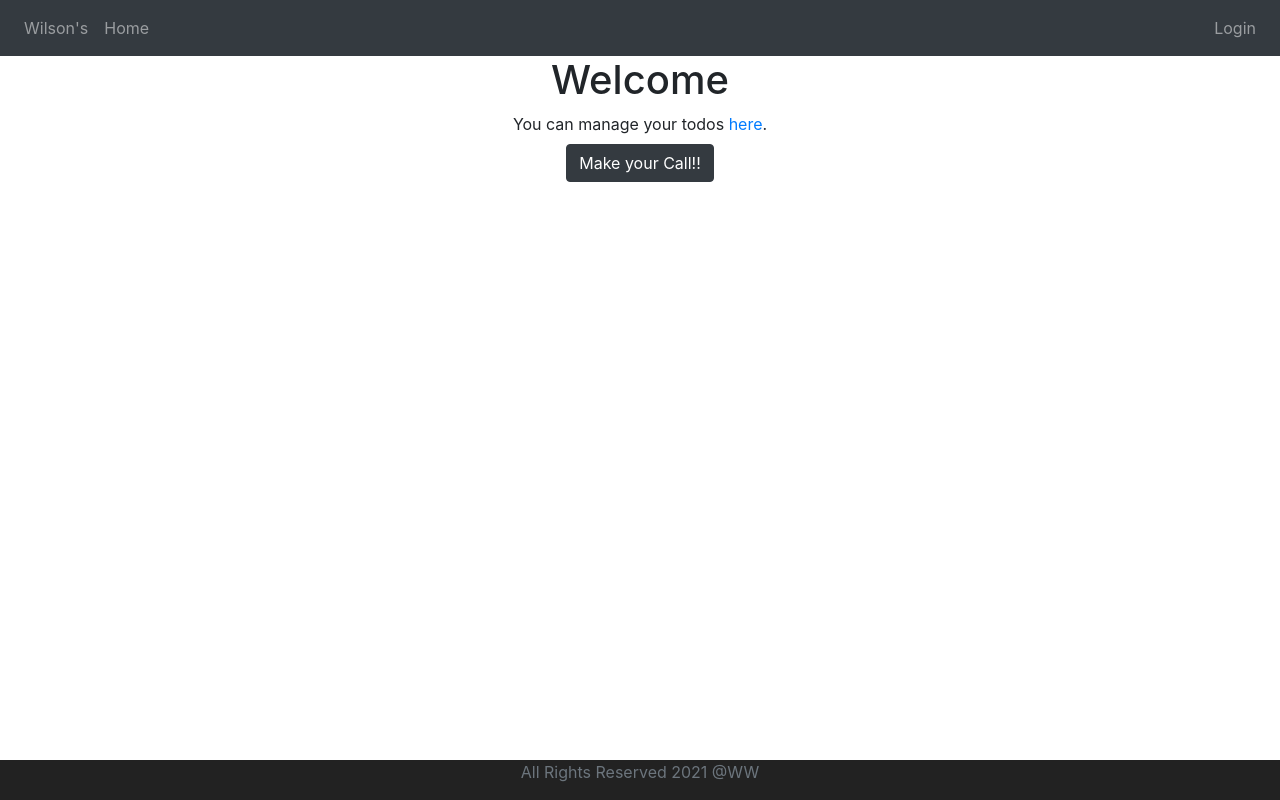
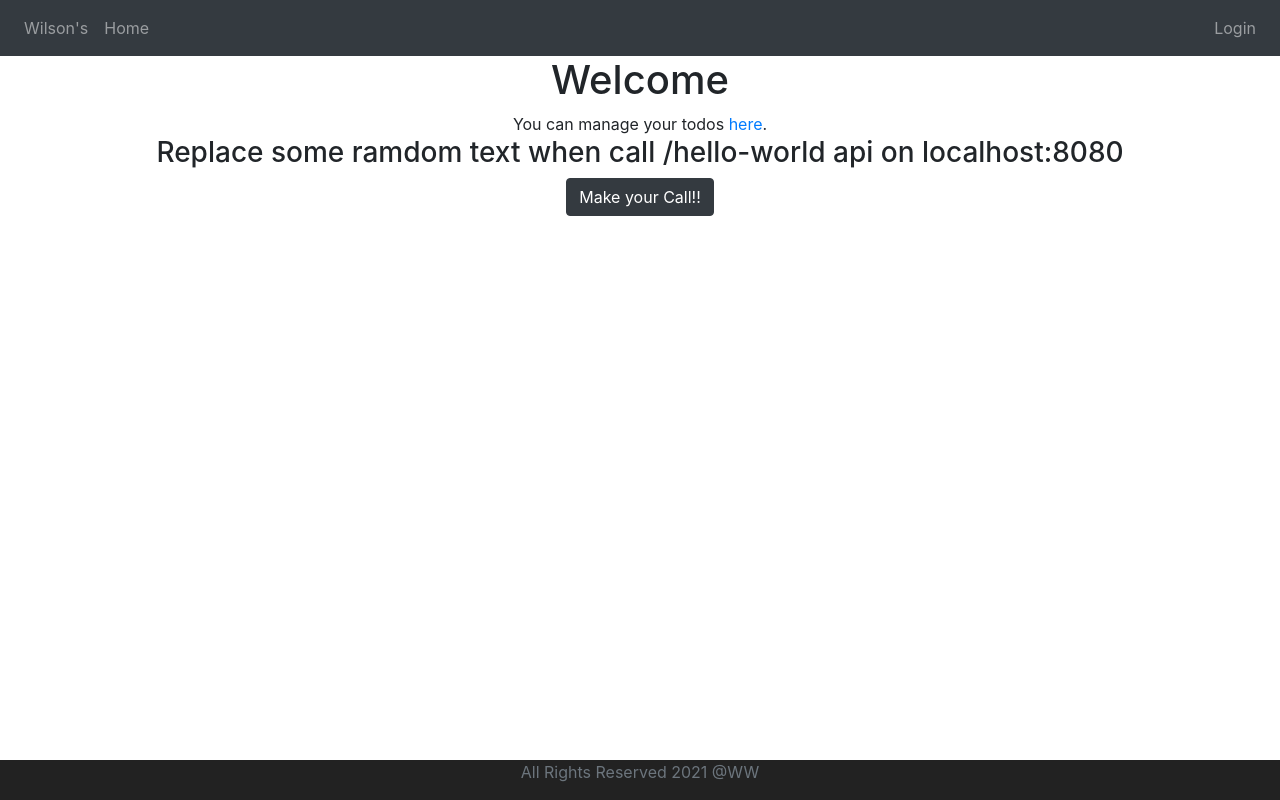
Before and after one commit to yzwang-13/todo-frontend, a React (Create React App) app: page /welcome in a window 1280 px wide. Built offline with nearby package versions, Linux system fonts and the light colour scheme.

Commit message:
modify WelcomeComponent to make a call to get hello-world message

```diff
--- a/src/components/Pages/WelcomeComponent.jsx
+++ b/src/components/Pages/WelcomeComponent.jsx
@@ -1,5 +1,7 @@
+import axios from "axios";
 import { useState } from "react";
 import { Link, useParams } from "react-router-dom";
+import HelloWorldService from "./services/HelloWorldService";
 
 const WelcomeComponent = (props) => {
 	let params = useParams();
@@ -9,18 +11,13 @@ const WelcomeComponent = (props) => {
 		"Replace some ramdom text when call /hello-world api on localhost:8080"
 	);
 
-	// const makeHelloWorldCall = async () => {
-	// 	try {
-	// 		// const result = await axios.get("localhost:8080/hello-world");
-	// 		// console.log(result.data);
-	// 	} catch (error) {
-	// 		console.log(error);
-	// 	}
-	// };
-
 	const makeHelloWorldCallSync = () => {
-		// 		return axios.get("http://www.abc.cd/test")
-		//    .then((response) => console.log(response.data));
+		HelloWorldService.getHelloWorldMessage()
+			.then((response) => {
+				console.log(response);
+				setRandomText(response.data);
+			})
+			.catch();
 	};
 
 	// useEffect(() => {
@@ -38,7 +35,7 @@ const WelcomeComponent = (props) => {
 				You can manage your todos <Link to="/todos">here</Link>.
 			</div>
 			<div className="container">
-				<h3></h3>
+				<h3>{randomText}</h3>
 				<button
 					className="btn btn-dark"
 					onClick={makeHelloWorldCallSync}
```
